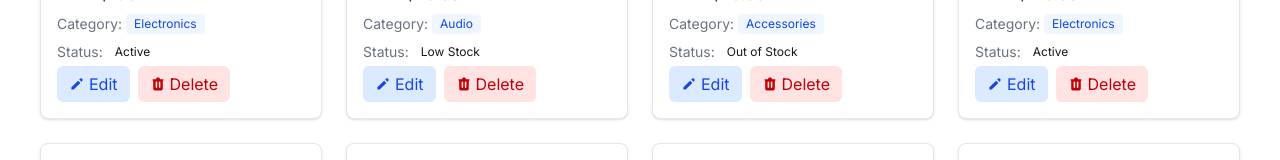
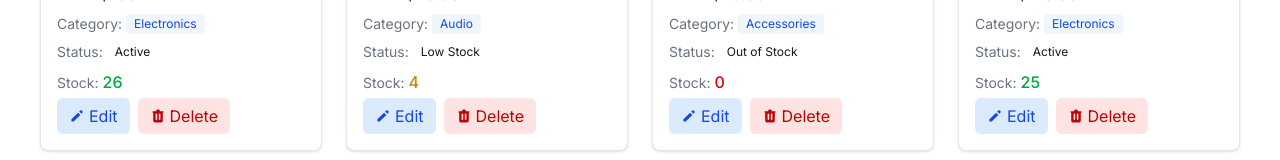
Before and after one commit to P4warit06/PROJECT2-SEC-1-Kittiphop.vue, a Vue app: page /product-manager in a window 1280 px wide. Shown: the part 758-918 px from the top of the page. Built offline with nearby package versions, Linux system fonts and the light colour scheme; data requests are answered from the project's data file; sample sign-in values are in the browser's storage.

Commit message:
062-[update] show product stock in ProductList.vue

```diff
--- a/src/components/ProductList.vue
+++ b/src/components/ProductList.vue
@@ -264,6 +264,21 @@ function goToProductDetail(productId) {
                     {{ yourItem.status }}
                   </span>
                 </div>
+
+                <div>
+                  <span class="text-gray-500 text-sm mr-1">Stock:</span>
+                  <span
+                    :class="{
+                      'text-green-600': yourItem.stock > 10,
+                      'text-yellow-600':
+                        yourItem.stock <= 10 && yourItem.stock > 0,
+                      'text-red-600': yourItem.stock === 0,
+                    }"
+                    class="font-medium"
+                  >
+                    {{ yourItem.stock }}
+                  </span>
+                </div>
               </div>
             </div>
           </div>
```
